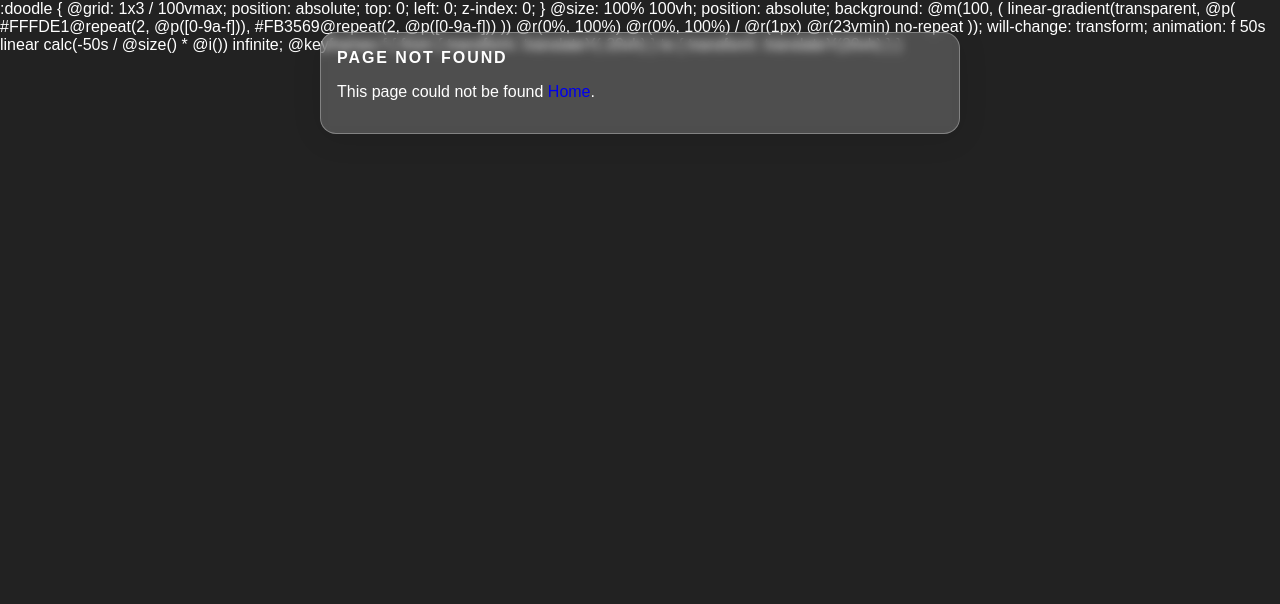
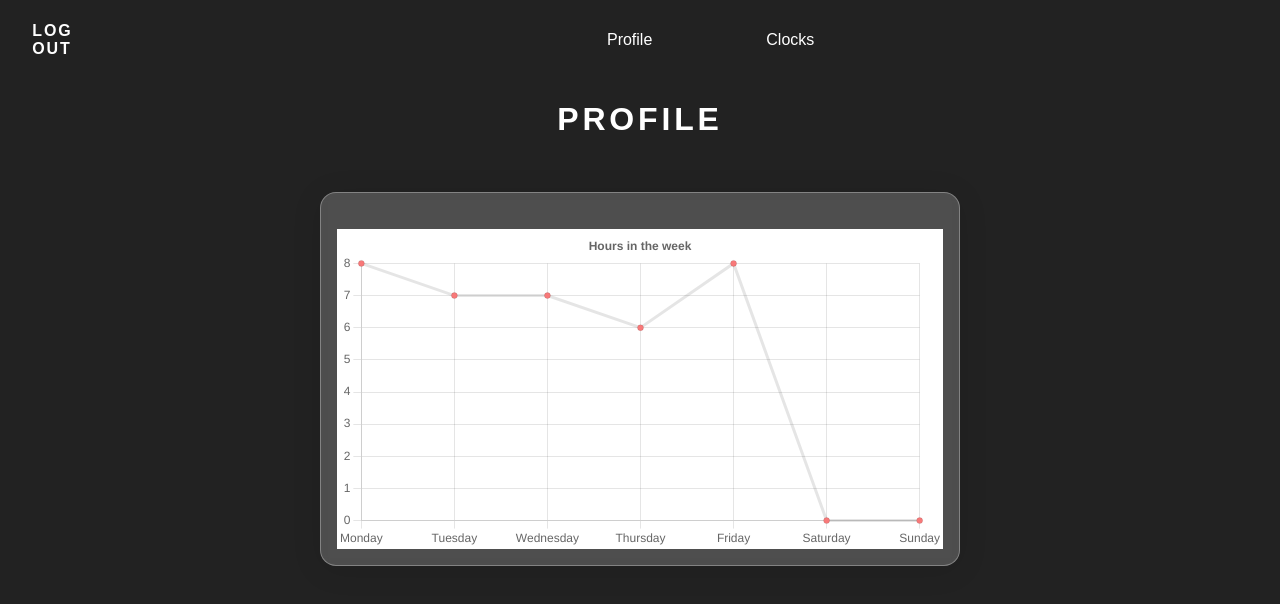
Before and after one commit to VinnieTeix/Tman-mirror, a Vue app in the folder front/: page /user in a window 1280 px wide. Shown: the top 604 px of the page. Built offline with nearby package versions, Linux system fonts and the light colour scheme.

Commit message:
added guard page

```diff
--- a/front/src/components/nav/TheNavigation.vue
+++ b/front/src/components/nav/TheNavigation.vue
@@ -4,12 +4,15 @@
       <h4 @click="logout" class="logout">Log out</h4>
       <ul>
         <li>
+          <router-link to="/user">Profile</router-link>
+        </li>
+        <li v-if="granted">
           <router-link to="/chartmanager">Chart Manager</router-link>
         </li>
         <li>
           <router-link to="/clocks">Clocks</router-link>
         </li>
-        <li>
+        <li v-if="granted">
           <router-link to="/Workingtimes">WorkingTimes</router-link>
         </li>
       </ul>
@@ -17,16 +20,14 @@
   </header>
 </template>
 <script>
-import { mapActions } from 'pinia'
 import { useGlobalStore } from '@/store/store.js'
 
 export default {
-  method: {
-    ...mapActions(useGlobalStore, ['logout']),
-
-    async logout() {
-      await this.logout()
-    },
+  setup() {
+    const store = useGlobalStore()
+    return {
+      granted: store.granted,
+    }
   },
 }
 </script>
@@ -57,7 +58,7 @@ ul {
   cursor: pointer;
   margin-left: auto;
   align-self: center;
-  margin: 2em;
+  margin: 2rem;
 }
 
 li {
@@ -80,6 +81,7 @@ a {
   }
   nav {
     display: flex;
+    flex-direction: column;
     justify-content: center;
   }
   li {
--- a/front/src/main.js
+++ b/front/src/main.js
@@ -1,16 +1,17 @@
 import { createApp } from 'vue'
 import { createRouter, createWebHistory } from 'vue-router'
 import { createPinia } from 'pinia'
+import { registerSW } from 'virtual:pwa-register'
 import App from './App.vue'
 import NotFound from './pages/NotFound.vue'
 import TheHome from './pages/home/TheHome.vue'
+import TheUser from './pages/users/TheUser.vue'
 import UserAuth from './pages/auth/UserAuth.vue'
 import BaseCard from './components/ui/BaseCard.vue'
 import TheClocks from './pages/clocks/TheClocks.vue'
 import ChartManager from './pages/chartmanager/ChartManager.vue'
 import TheWorkingtime from './pages/workingtimes/TheWorkingtime.vue'
 import UserRegistration from './pages/auth/register/UserRegistration.vue'
-import { registerSW } from 'virtual:pwa-register'
 
 registerSW({ immediate: true }) // load and register the service worker immediately
 
@@ -20,6 +21,7 @@ const router = createRouter({
     { path: '/', name: 'home', component: TheHome },
     { path: '/login', name: 'login', component: UserAuth },
     { path: '/clocks', name: 'clocks', component: TheClocks },
+    { path: '/user', name: 'user', component: TheUser },
     { path: '/chartmanager', name: 'chartmanager', component: ChartManager },
     { path: '/register', name: 'register', component: UserRegistration },
     { path: '/workingtimes', name: 'workingtime', component: TheWorkingtime },
--- a/front/src/pages/auth/UserAuth.vue
+++ b/front/src/pages/auth/UserAuth.vue
@@ -53,7 +53,7 @@ export default {
   },
 
   methods: {
-    ...mapActions(useGlobalStore, { createUser: 'authenticate' }),
+    ...mapActions(useGlobalStore, { auth: 'authenticate' }),
 
     async loginUser() {
       const user = this.users.find(
@@ -63,8 +63,8 @@ export default {
       )
       try {
         // console.log(user)
-        await this.createUser(user)
-        this.$router.push('/chartmanager') // Redirect to a protected route
+        await this.auth(user)
+        this.$router.push('/clocks') // Redirect to a protected route
       } catch (error) {
         console.log(error)
         return
--- a/front/src/pages/auth/register/UserRegistration.vue
+++ b/front/src/pages/auth/register/UserRegistration.vue
@@ -55,7 +55,7 @@ export default {
     async postUser() {
       try {
         await this.createUser(this.user) // Call the createUser action
-        this.$router.push('/chartmanager')
+        this.$router.push('/clocks')
         // console.log('here')
       } catch (error) {
         console.log(error)
--- a/front/src/pages/chartmanager/ChartManager.vue
+++ b/front/src/pages/chartmanager/ChartManager.vue
@@ -31,14 +31,11 @@ export default {
     'line-chart': LineChart,
   },
   computed: {
-    ...mapWritableState(useGlobalStore, ['userLoggedIn']),
+    ...mapWritableState(useGlobalStore, ['userLoggedIn', 'granted']),
   },
   created() {
     if (!this.userLoggedIn) {
       this.$router.push('/auth')
-    }
-    if (!this.role === 'admin' || !this.role === 'manager') {
-      this.$router.push('/clocks')
     }
   },
   data() {
@@ -86,7 +83,7 @@ export default {
         datasets: [
           {
             backgroundColor: ['#c82834', '#244771'],
-            data: [7.3, 7.3, 6.2, 6.9, 6.6, 7.4, 7.5, 8.0, 8.4, 8.92],
+            data: [140, 160, 138, 120, 142, 141, 108, 172, 123, 153],
           },
         ],
       },
--- a/front/src/pages/clocks/TheClocks.vue
+++ b/front/src/pages/clocks/TheClocks.vue
@@ -8,12 +8,12 @@
           <div class="image">
             <img
               v-if="flag"
-              src="../../../public/assets/img/clock_grey.jpeg"
+              src="@/assets/img/clock_grey.jpeg"
               alt="grey"
             />
             <img
               v-else
-              src="../../../public/assets/img/red_clock.jpg"
+              src="@/assets/img/red_clock.jpg"
               alt="grey"
             />
           </div>
@@ -28,14 +28,12 @@
 import { useGlobalStore } from '@/store/store.js'
 import { mapWritableState } from 'pinia'
 import TheNavigation from '@/components/nav/TheNavigation.vue'
-import LineChart from '@/components/charts/line/LineChart.vue'
 import Button from '@/components/ui/Button.vue'
 import axios from 'axios'
 
 export default {
   components: {
     TheNavigation,
-    LineChart,
     Button,
   },
   computed: {
@@ -111,11 +109,6 @@ h1 {
 .card {
   width: 140%;
 }
-.chart {
-  background: #fff;
-  color: #000;
-  border-radius: 4%;
-}
 .image {
   background-color: #fff;
   color: #000;
--- a/front/src/pages/users/TheUser.vue
+++ b/front/src/pages/users/TheUser.vue
@@ -1,38 +1,81 @@
 <script>
-import axios from 'axios'
+import { useGlobalStore } from '@/store/store.js'
+import TheNavigation from '@/components/nav/TheNavigation.vue'
+import LineChart from '../../components/charts/line/LineChart.vue'
+
 export default {
+  // test@test.com
+  components: {
+    TheNavigation,
+    LineChart,
+  },
+  setup() {
+    const store = useGlobalStore()
+    return {
+      username: store.username,
+      role: store.role,
+    }
+  },
   data() {
     return {
-            users: []
+      line: {
+        labels: [
+          'Monday',
+          'Tuesday',
+          'Wednesday',
+          'Thursday',
+          'Friday',
+          'Saturday',
+          'Sunday',
+        ],
+        datasets: [
+          {
+            backgroundColor: '#f87979',
+            data: [8, 7, 7, 6, 8, 0, 0],
+          },
+        ],
+      },
     }
   },
-    methods: {
-        async getUsers() {
-            const response = await axios.get("http://localhost:4000/api/users")
-                .then(response => response.data)
-                .catch(error => {
-                    console.log(error)
-                })
-            this.users = response.data
-            console.log(this.users)
-        }
-    }
 }
 </script>
 <template>
   <div>
-        Users Profile
+    <the-navigation />
+    <div class="container">
+      <h1>Profile</h1>
       <base-card>
-            <button @click="getUsers">Get Users</button>
-            <ul>
-                <li v-for="user in users" :key="user.id">
-                    <p> {{ user.username }} </p>
-                    <p> {{ user.email }} </p>
-                </li>
-            </ul>
+        <p>{{ username }}</p>
+        <p>{{ role }}</p>
+        <div class="line">
+          <line-chart :line-data="line" />
+        </div>
       </base-card>
+    </div>
   </div>
 </template>
 <style scoped>
+h1 {
+  display: flex;
+  align-self: center;
+}
+.container {
+  display: flex;
+  flex-direction: column;
+}
+.line {
+  background-color: white;
+  width: 100%;
+  height: 20em;
+  margin-top: 20px;
+}
+.card {
+  width: 140%;
+}
 
+@media screen and (min-width: 768px) {
+  .card {
+    width: 100%;
+  }
+}
 </style>
--- a/front/src/pages/workingtimes/TheWorkingtime.vue
+++ b/front/src/pages/workingtimes/TheWorkingtime.vue
@@ -12,14 +12,11 @@ export default {
     FullCalendar, // make the <FullCalendar> tag available
   },
   computed: {
-    ...mapWritableState(useGlobalStore, ['userLoggedIn']),
+    ...mapWritableState(useGlobalStore, ['userLoggedIn', 'granted']),
   },
   created() {
     if (!this.userLoggedIn) {
       this.$router.push('/login')
-    }
-    if (!this.role === 'admin' || !this.role === 'manager') {
-      this.$router.push('/clocks')
     }
   },
   data: function () {
--- a/front/src/store/store.js
+++ b/front/src/store/store.js
@@ -6,6 +6,7 @@ export const useGlobalStore = defineStore('global', {
     userID: '',
     email: '',
     username: '',
+    granted: false,
     userLoggedIn: false,
     role: '',
   }),
@@ -32,14 +33,19 @@ export const useGlobalStore = defineStore('global', {
       this.username = values.email.split('@')[0]
       this.email = values.email
       this.role = values.role
+      this.role == 'manager' || this.role == 'admin'
+        ? (this.granted = true)
+        : (this.granted = false)
     },
     async authenticate(values) {
-      console.log(values)
       this.userID = values.id
       this.userLoggedIn = true
       this.username = values.username
       this.email = values.email
       this.role = values.role
+      this.role == 'manager' || this.role == 'admin'
+        ? (this.granted = true)
+        : (this.granted = false)
     },
     logout() {
       this.userLoggedIn = false
```
Also changed, not shown: front/src/assets/img/clock_grey.jpeg (added), front/src/assets/img/red_clock.jpg (added). Lines whose indentation alone changed are shown as unchanged.
